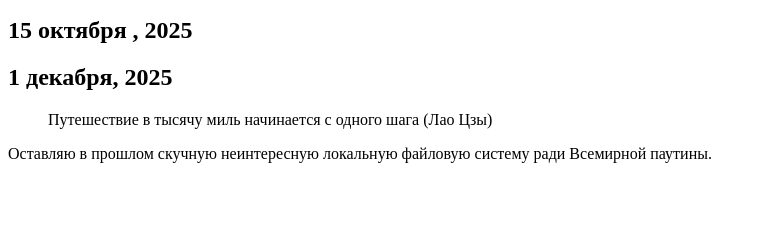
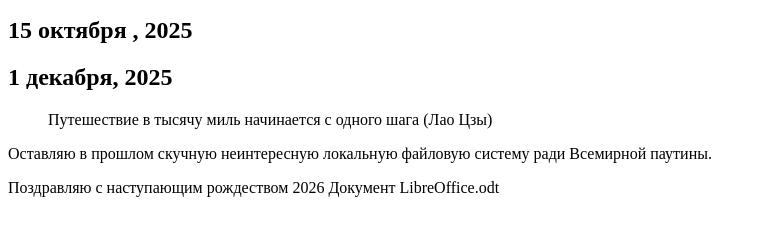
Before and after one commit to KristinaGap/dem.github.io, a plain HTML site: page index/index/index.html in a window 1280 px wide. Shown: the part 122-358 px from the top of the page, without its empty margins (0-766 px from the left). Drawn offline with Linux system fonts and the light colour scheme.

Commit message:
Update index.html

```diff
--- a/index/index/index.html
+++ b/index/index/index.html
@@ -21,4 +21,7 @@
 <p>
 Оставляю в прошлом скучную неинтересную локальную файловую систему ради Всемирной паутины.
 </p>
+    <p>Поздравляю с наступающим рождеством 2026 <a hre="
+Документ LibreOffice.odt.odt"title="С РОждеством"download>
+Документ LibreOffice.odt</a></p></body>
 </html>
```
